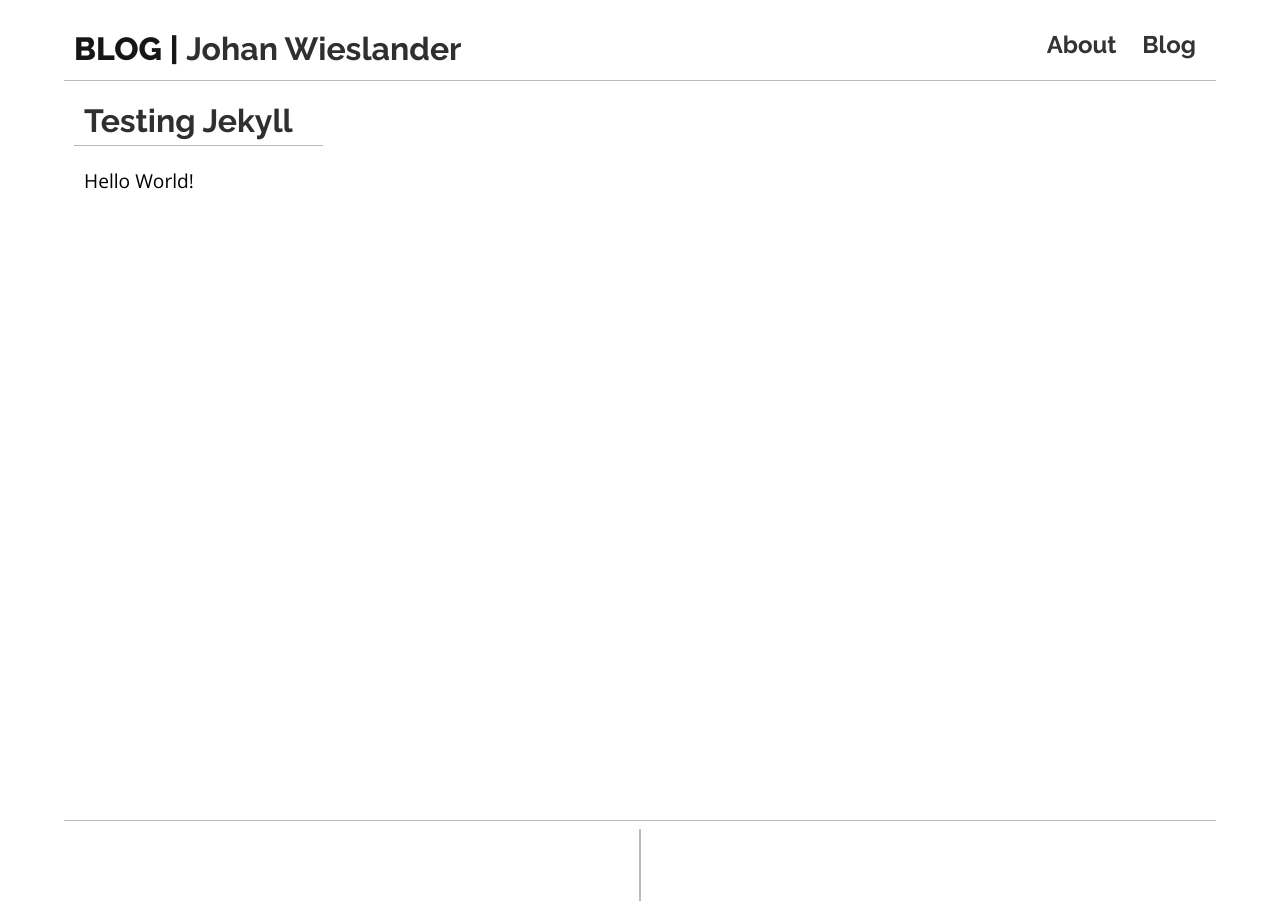
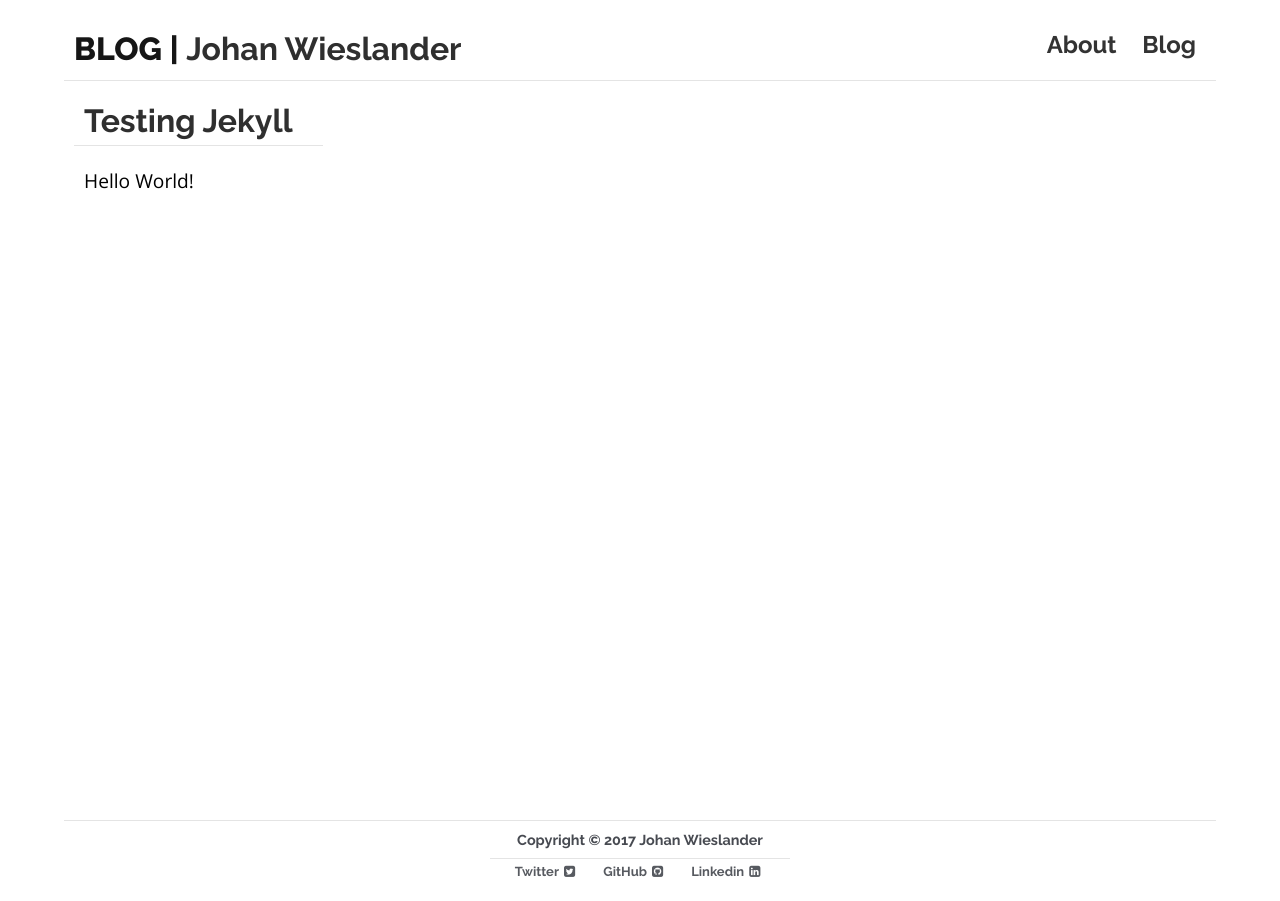
Before and after one commit to Halliom/halliom.github.io, a Jekyll site: the page built from blog.html, in a window 1280 px wide. Built offline with Jekyll 4.4.1, drawn with Linux system fonts in a browser that asks for light colours; nearby versions of some CDN libraries.

Commit message:
Simplified the footer and stopped trying to make dual panels work

```diff
--- a/_includes/footer.html
+++ b/_includes/footer.html
@@ -1,8 +1,16 @@
 <div class="footer">
     <div class="footer-wrapper">
-        <div class="footer-left-panel">
-        </div>
-        <div class="footer-right-panel">
+        <div class="copyright-notice">Copyright &copy; {{ 'now' | date: "%Y" }} Johan Wieslander</div>
+        <div class="footer-contact">
+            <a class="footer-content">
+                Twitter<i class="fa fa-twitter-square" aria-hidden="true"></i>
+            </a>
+            <a class="footer-content">
+                GitHub<i class="fa fa-github-square" aria-hidden="true"></i>
+            </a>
+            <a class="footer-content">
+                Linkedin<i class="fa fa-linkedin-square" aria-hidden="true"></i>
+            </a>
         </div>
     </div>
 </div>
--- a/_layouts/default.html
+++ b/_layouts/default.html
@@ -4,8 +4,6 @@
     <body>
         <div class="site-wrapper">
             {% include header.html %}
-            <div class="sidebar">
-            </div>
             <div class="page-content">
                 {{ content }}
             </div>
--- a/css/style.css
+++ b/css/style.css
@@ -22,7 +22,7 @@ body {
 
     padding-bottom: 0.5rem;
     border-bottom-style: solid;
-    border-bottom-color: #bababa;
+    border-bottom-color: #E4E4E4;
     border-bottom-width: 1px;
 }
 
@@ -91,43 +91,64 @@ body {
 }
 
 .footer-wrapper {
-    position: relative;
-
     width: 90%;
     height: 100%;
 
     margin-left: auto;
     margin-right: auto;
 
+    text-align: center;
+
     border-top-style: solid;
-    border-top-color: #bababa;
+    border-top-color: #E4E4E4;
     border-top-width: 1px;
 }
 
-.footer-left-panel {
-    position: absolute;
-    left: 0;
-    bottom: 0;
+.copyright-notice {
+    padding-top: 10px;
+    padding-bottom: 10px;
 
-    width: 50%;
-    height: 90%;
+    font-family: 'Raleway', sans-serif;
+    font-size: 0.9rem;
+    font-weight: 400;
 
-    border-right-style: solid;
-    border-right-color: #bababa;
-    border-right-width: 1px;
+    color: #474a51;
 }
 
-.footer-right-panel {
-    position: absolute;
-    right: 0;
-    bottom: 0;
+.footer-contact {
+    width: 300px;
 
-    width: 50%;
-    height: 90%;
+    margin-left: auto;
+    margin-right: auto;
 
-    border-left-style: solid;
-    border-left-color: #bababa;
-    border-left-width: 1px;
+    padding-top: 3px;
+
+    border-top-style: solid;
+    border-top-color: #E4E4E4;
+    border-top-width: 1px;
+}
+
+.footer-content {
+    padding-left: 10px;
+    padding-right: 10px;
+
+    font-family: 'Raleway', sans-serif;
+    font-size: 0.8125rem;
+    font-weight: 500;
+
+    cursor: pointer;
+
+    color: #575a60;
+}
+
+.footer-content:hover {
+    color: #27292d;
+
+}
+
+.footer-content > i {
+    padding-left: 5px;
+    padding-right: 5px;
 }
 
 @media (min-width: 768px) {
@@ -192,15 +213,7 @@ body {
         padding-left: 10px;
         padding-right: 10px;
 
-        width: auto;
-        height: 100%;
-    }
-
-    .sidebar {
-        float: right;
-        overflow: hidden;
-
-        width: 200px;
+        width: 100%;
         height: 100%;
     }
 
@@ -210,10 +223,9 @@ body {
 
         width: fit-content;
 
-
         padding-bottom: 0.33rem;
         border-bottom-style: solid;
-        border-bottom-color: #bababa;
+        border-bottom-color: #E4E4E4;
         border-bottom-width: 1px;
     }
 
```
Also changed, not shown: 3 other files.
